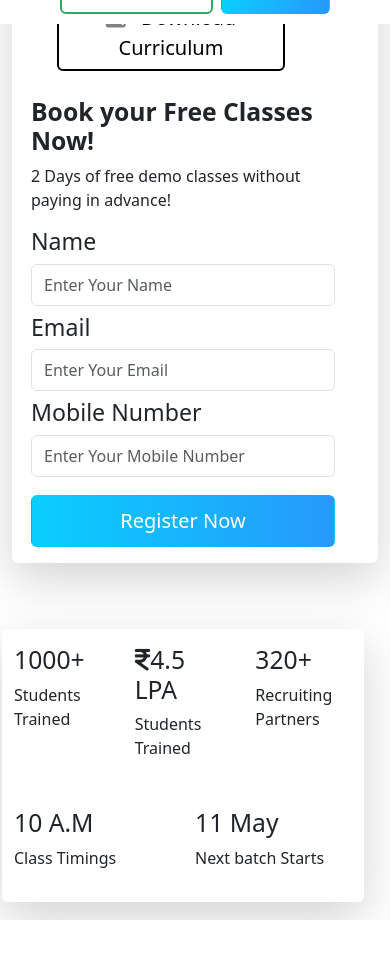
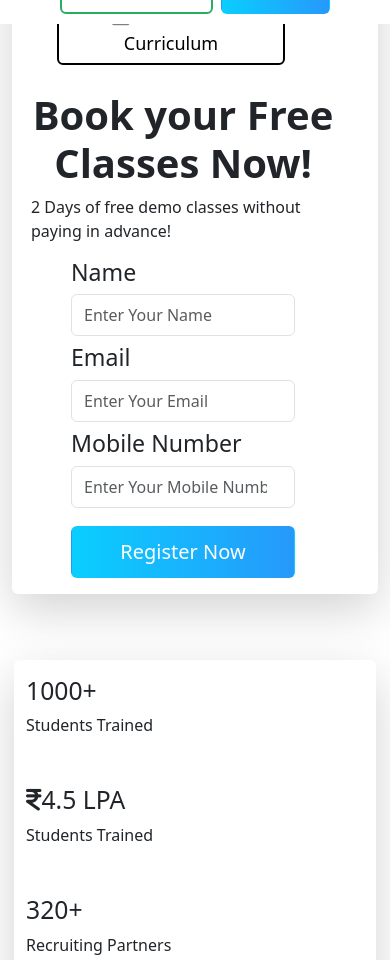
Before and after one commit to Purushotham-Prajapati-24/wscube, a plain HTML site: page index.html in a window 390 px wide. Shown: the part 820-1780 px from the top of the page. Before the commit the page ends 1740 px from the top, so only its background shows below. Drawn offline with nearby package versions, Linux system fonts and the light colour scheme.

Commit message:
Update media.css
update 1

```diff
--- a/media.css
+++ b/media.css
@@ -38,7 +38,7 @@
     .Curriculum{
         width: 100%;
         margin-bottom: 16px;
-        font-size: 20px;
+        font-size: 18px;
         margin-left: 0% ;
     }
 
@@ -54,13 +54,38 @@
         align-items: center;
 
     }
+    .Book{
+        font-weight: bold;
+        text-align: center;
+        font-size: 40px;
+    }
 
     .form-control {
         width: 100%;
     }
+    .form{
+        padding: 0px 40px;
+    }
 
     .row {
         width: 100%;
+    }
+
+    .bannerbtn {
+        width: 100%;
+        display: flex;
+        justify-content: center;
+    }
+    .Counter{
+        display: flex;
+        flex-direction: column;
+        justify-self: center;
+    }
+
+    .Counter col{
+        width: 100%;
+        margin-top: 200px;
+        margin-bottom: 20px;
     }
 }
 
```
